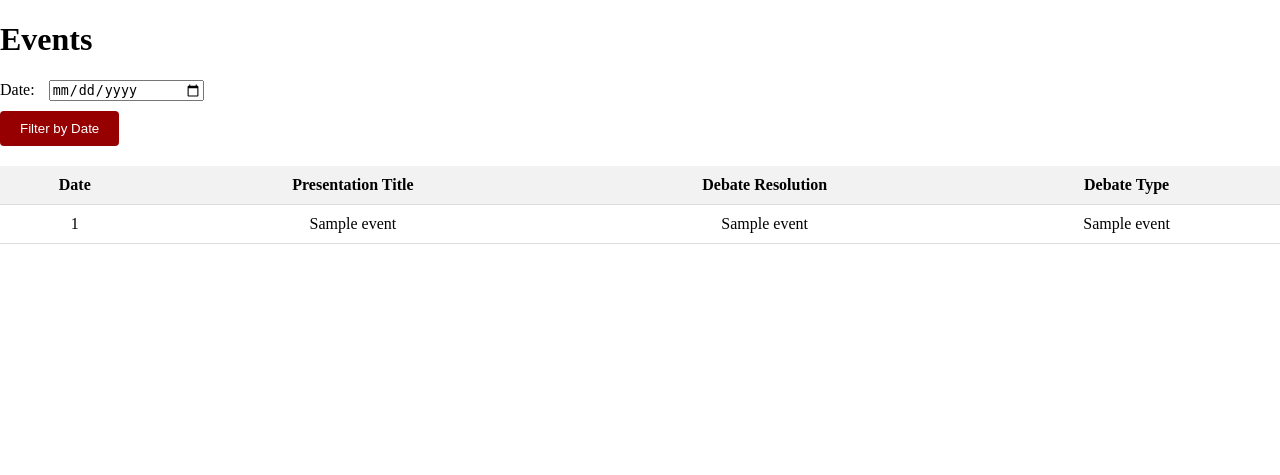
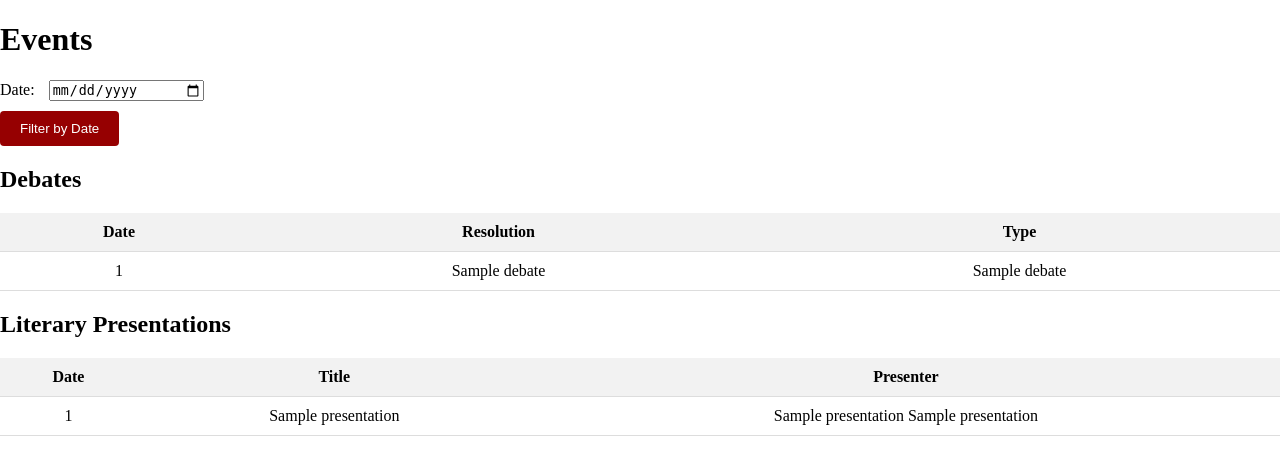
Before and after one commit to LibertyV7/CS4750Project, a Flask app: template templates/events.html in a window 1280 px wide. Shown: the part 46-521 px from the top of the page. Run offline with Flask 3, Linux system fonts and the light colour scheme; the template is opened without the code that fills it: most values are stand-ins (such as "Sample title", 1, 10 or a date in 2020).

Commit message:
event update

```diff
--- a/app.py
+++ b/app.py
@@ -164,7 +164,7 @@ def edit_requirements():
                 current_value = state[int(col) - 2]  # Adjusting for 0-based index
 
                 if new_value != current_value:
-                    query = f"UPDATE provierequirements SET {db_col} = %s WHERE provID = %s"
+                    query = f"UPDATE ProvieRequirements SET {db_col} = %s WHERE provID = %s"
                     cursor.execute(query, (new_value, provID))
 
         conn.commit()
@@ -193,7 +193,7 @@ def edit_requirements():
 def debates():
     conn = get_db_connection()
     cursor = conn.cursor()
-    cursor.execute('select * from debate')
+    cursor.execute('select * from Debate')
     debates = cursor.fetchall()
     cursor.close()
     conn.close()
@@ -201,7 +201,7 @@ def debates():
 
 @app.route('/literary-presentations')
 def literary_presentations():
-    query = "SELECT lp.*, m.firstName, m.lastName FROM literarypresentation lp JOIN member m ON lp.computingID = m.computingID WHERE 1 = 1"
+    query = "SELECT lp.*, m.firstName, m.lastName FROM LiteraryPresentation lp JOIN Member m ON lp.computingID = m.computingID WHERE 1 = 1"
     conn = get_db_connection()
     cursor = conn.cursor()
     cursor.execute(query)
@@ -214,11 +214,66 @@ def literary_presentations():
 def officers():
     conn = get_db_connection()
     cursor = conn.cursor()
-    cursor.execute("""SELECT o.*, m.firstName, m.lastName FROM Officers o JOIN member m ON o.computingID = m.computingID WHERE 1 = 1""");
+    cursor.execute("""SELECT o.*, m.firstName, m.lastName FROM Officers o JOIN Member m ON o.computingID = m.computingID WHERE 1 = 1""");
     officers = cursor.fetchall()
     cursor.close()
     conn.close()
     return render_template('officers.html', officers=officers)
 
+@app.route('/events', methods=['GET'])
+def events():
+    # Get the date from the query parametersgit
+    event_date = request.args.get('date')
+
+    # Construct the query to fetch debates
+    debate_query = """
+    SELECT
+        debateDate AS eventDate,
+        resolution AS debateResolution,
+        debateType AS debateType,
+        NULL AS presentationTitle,
+        NULL AS presenterName
+    FROM
+        Debate
+    WHERE
+        debateDate = %s
+    """
+
+    # Construct the query to fetch literary presentations
+    presentation_query = """
+    SELECT
+        lp.presentationDate AS eventDate,
+        lp.title AS presentationTitle,
+        m.firstName AS presenterFirstName,
+        m.lastName AS presenterLastName,
+        NULL AS debateResolution,
+        NULL AS debateType
+    FROM
+        LiteraryPresentation lp
+    JOIN
+        Member m ON lp.computingID = m.computingID
+    WHERE
+        lp.presentationDate = %s
+    """
+
+    # Connect to the database
+    conn = get_db_connection()
+    cursor = conn.cursor()
+
+    # Execute the query to fetch debates
+    cursor.execute(debate_query, (event_date,))
+    debates = cursor.fetchall()
+
+    # Execute the query to fetch literary presentations
+    cursor.execute(presentation_query, (event_date,))
+    presentations = cursor.fetchall()
+
+    # Close the cursor and connection
+    cursor.close()
+    conn.close()
+
+    # Render the template with debates, presentations, and event_date
+    return render_template('events.html', debates=debates, presentations=presentations, event_date=event_date)
+
 if __name__ == '__main__':
     app.run(debug=True)
--- a/templates/events.html
+++ b/templates/events.html
@@ -90,30 +90,55 @@
         <button type="submit">Filter by Date</button>
     </form>
 
-    <div id="result-container">
-        {% if events %}
+    <div id="debates-container">
+        {% if debates %}
+        <h2>Debates</h2>
         <table>
             <thead>
                 <tr>
                     <th>Date</th>
-                    <th>Presentation Title</th>
-                    <th>Debate Resolution</th>
-                    <th>Debate Type</th>
+                    <th>Resolution</th>
+                    <th>Type</th>
                 </tr>
             </thead>
             <tbody>
-                {% for event in events %}
+                {% for debate in debates %}
                     <tr>
-                        <td>{{ event[0] }}</td>
-                        <td>{{ event[1] }}</td>
-                        <td>{{ event[2] }}</td>
-                        <td>{{ event[3] }}</td>
+                        <td>{{ debate[0] }}</td>
+                        <td>{{ debate[1] }}</td>
+                        <td>{{ debate[2] }}</td>
                     </tr>
                 {% endfor %}
             </tbody>
         </table>
         {% else %}
-        <p>No events found for the selected date.</p>
+        <p>No debates found for the selected date.</p>
+        {% endif %}
+    </div>
+
+    <div id="presentations-container">
+        {% if presentations %}
+        <h2>Literary Presentations</h2>
+        <table>
+            <thead>
+                <tr>
+                    <th>Date</th>
+                    <th>Title</th>
+                    <th>Presenter</th>
+                </tr>
+            </thead>
+            <tbody>
+                {% for presentation in presentations %}
+                    <tr>
+                        <td>{{ presentation[0] }}</td>
+                        <td>{{ presentation[1] }}</td>
+                        <td>{{ presentation[2] }} {{ presentation[3] }}</td>
+                    </tr>
+                {% endfor %}
+            </tbody>
+        </table>
+        {% else %}
+        <p>No literary presentations found for the selected date.</p>
         {% endif %}
     </div>
 </body>
```
